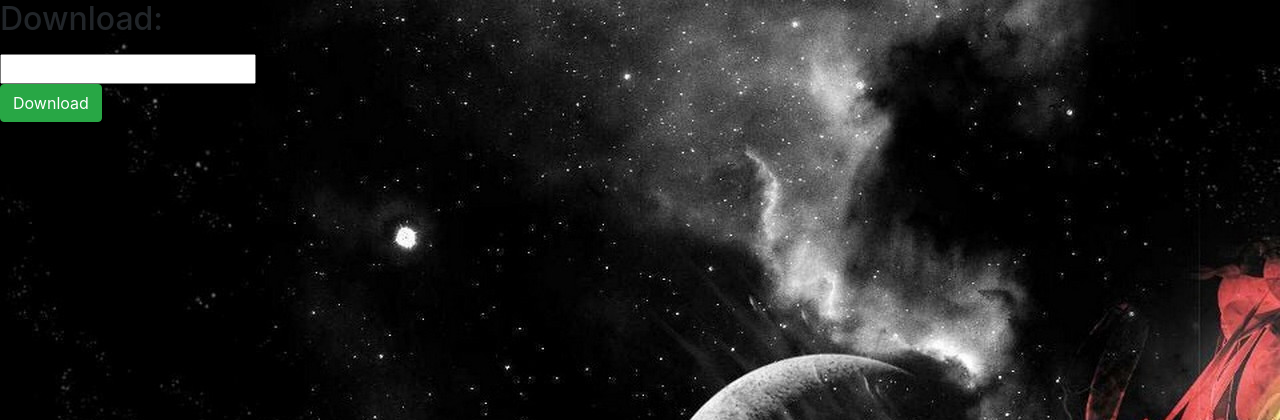
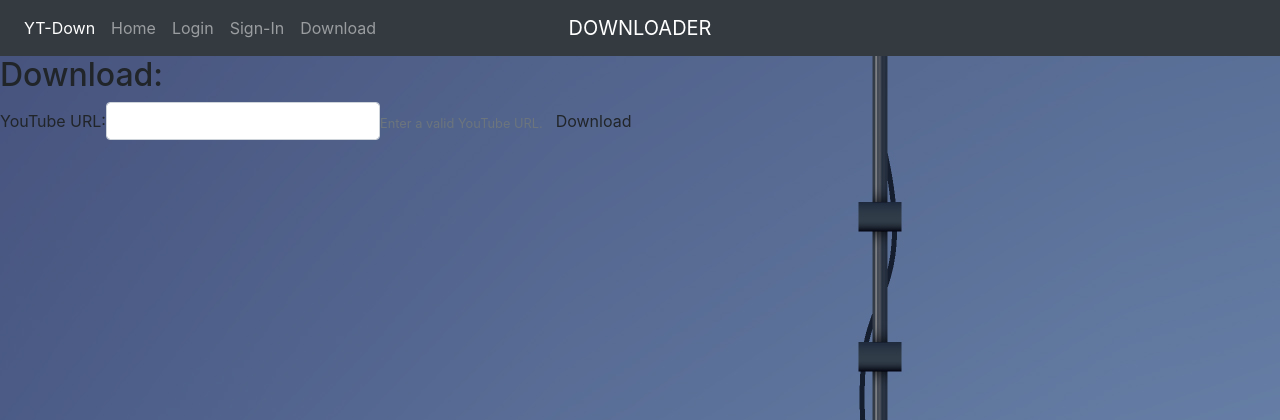
Before and after one commit to lugnitdgp/yt_downloader, a Django app: page /downloader/download in a window 1280 px wide. Shown: the top 420 px of the page. Run offline with Django 3.2, Linux system fonts and the light colour scheme; a user stored in the database is signed in; some libraries are stand-ins or nearby versions.

Commit message:
[ADD] CSS

```diff
--- a/templates/base.html
+++ b/templates/base.html
@@ -24,7 +24,7 @@
     ></script>
     <script src="https://stackpath.bootstrapcdn.com/bootstrap/4.4.1/js/bootstrap.bundle.min.js"></script>
   </head>
-  <body background="{% static 'img/1bCpo8q.jpg' %}">
+  <body background="{% static 'img/4685.jpg' %}">
     {% block body_block %} {% endblock %}
   </body>
 </html>
--- a/templates/download.html
+++ b/templates/download.html
@@ -1,11 +1,19 @@
-{% extends "base.html" %} {% block body_block %}
+{% extends "home.html" %} {% block content %}
 
 <h2>Download:</h2>
-<p>{{ message }}</p>
-<form method="get">
-  <input type="url" name="url">
-  <br>
-  <button type="submit" class="btn btn-success">Download</button>
+<form class="form-inline" method="get">
+  <div class="form-group">
+    <label for="URL">YouTube URL:</label>
+    <input type="url" name="url" class="form-control" id="email" />
+    <small id="emailHelp" class="form-text text-muted"
+      >Enter a valid YouTube URL.</small
+    >
+  </div>
+  <button type="submit" class="btn btn-default">Download</button>
 </form>
 
-{% endblock %}
+{% if message %}
+<script>
+  alert("{{ message }}");
+</script>
+{% endif %} {% endblock %}
--- a/templates/home.html
+++ b/templates/home.html
@@ -1,6 +1,48 @@
-{% extends "base.html" %} {% block body_block %} {% if user %}
-<script>
-  document.getElementById("login").style.display = "none";
-  document.getElementById("signup").style.display = "none";
-</script>
-{% endif %}{% endblock %}
+{% extends "base.html" %} {% block body_block %}
+<nav class="navbar navbar-expand-md navbar-dark bg-dark">
+  <div class="navbar-collapse collapse w-100 order-1 order-md-0 dual-collapse2">
+    <ul class="navbar-nav mr-auto">
+      <li class="nav-item active">
+        <a class="nav-link" href="/">YT-Down</a>
+      </li>
+      <li class="nav-item">
+        <a class="nav-link" href="/">Home</a>
+      </li>
+      {% if not logged %}
+      <li class="nav-item">
+        <a class="nav-link" href="/downloader/login">Login</a>
+      </li>
+      <li class="nav-item">
+        <a class="nav-link" href="/downloader/signup">Sign-In</a>
+      </li>
+      {% endif %}
+      <li class="nav-item">
+        <a class="nav-link" href="/downloader/download">Download</a>
+      </li>
+    </ul>
+  </div>
+  <div class="mx-auto order-0">
+    <a class="navbar-brand mx-auto" href="/">DOWNLOADER</a>
+    <button
+      class="navbar-toggler"
+      type="button"
+      data-toggle="collapse"
+      data-target=".dual-collapse2"
+    >
+      <span class="navbar-toggler-icon"></span>
+    </button>
+  </div>
+  <div class="navbar-collapse collapse w-100 order-3 dual-collapse2">
+    <ul class="navbar-nav ml-auto">
+      {% if logged %}
+      <li class="nav-item">
+        <a class="nav-link" href="/downloader/profile">Profile</a>
+      </li>
+      <li class="nav-item">
+        <a class="nav-link" href="/downloader/logout">Logout</a>
+      </li>
+      {% endif %}
+    </ul>
+  </div>
+</nav>
+{% block content %}{% endblock %} {% endblock %}
--- a/yt_down/views.py
+++ b/yt_down/views.py
@@ -18,7 +18,7 @@ import pathlib
 
 def home(request):
     if request.user.is_authenticated:
-        return render(request, "home.html", {'user': request.session['curr_user']})
+        return render(request, "home.html", {'user': request.session['curr_user'], 'logged': True})
     return render(request, "home.html", {'user': ''})
 
 
@@ -70,7 +70,7 @@ def get_download(request):
                 stream = yt.streams.filter(res='360p').first()
                 path = download_path()
                 stream.download(path)
-                message = "Download in progress!"
+                message = "Download Complete!"
                 video = Video()
                 curr_user = User.objects.get(
                     username=request.session['curr_user'])
```
Also changed, not shown: db.sqlite3, static/img/4685.jpg (added).
